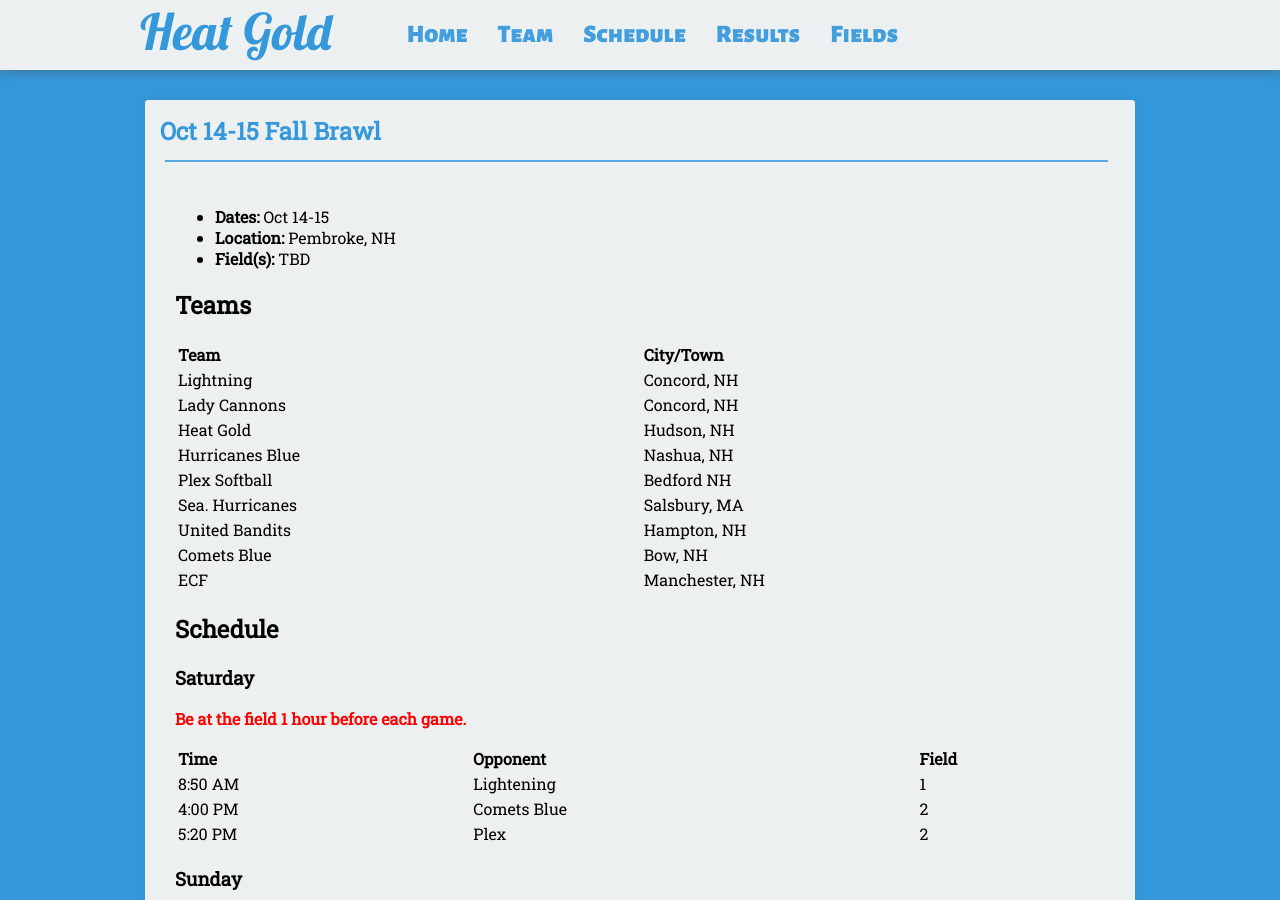
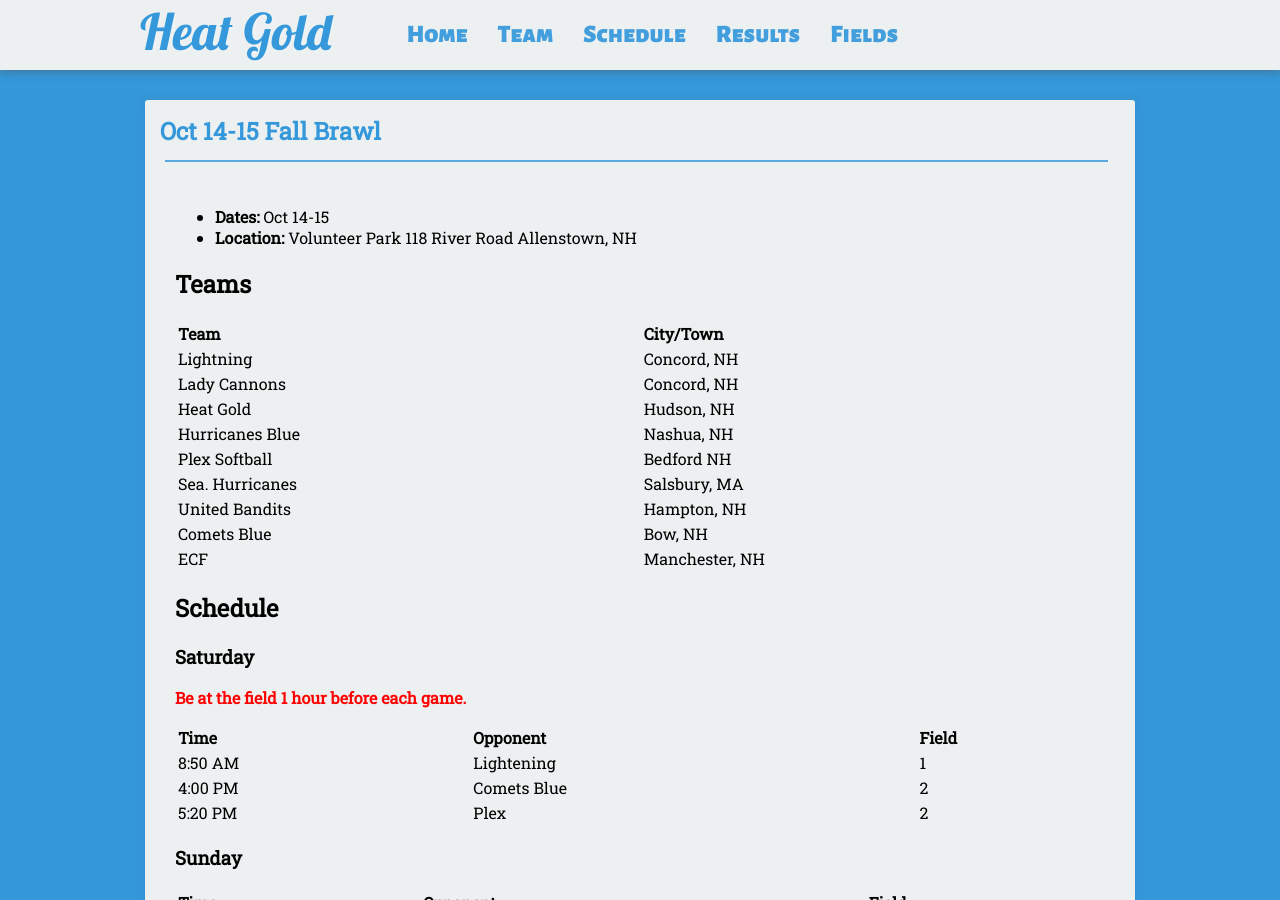
Before and after one commit to seanmerrow/ecf, a Jekyll site: the page built from _posts/2017-10-14-Oct-14-15.md, in a window 1280 px wide and 900 px high. Built offline with Jekyll 4.4.1, drawn with Linux system fonts in a browser that asks for light colours; nearby versions of some CDN libraries.

Commit message:
Update 2017-10-14-Oct-14-15.md

```diff
--- a/_posts/2017-10-14-Oct-14-15.md
+++ b/_posts/2017-10-14-Oct-14-15.md
@@ -9,8 +9,10 @@ category:
 - tournament
 ---
 * **Dates:** Oct 14-15
-* **Location:** Pembroke, NH
-* **Field(s):** TBD
+* **Location:**
+Volunteer Park
+118 River Road
+Allenstown, NH
 
 ## Teams
 
```
